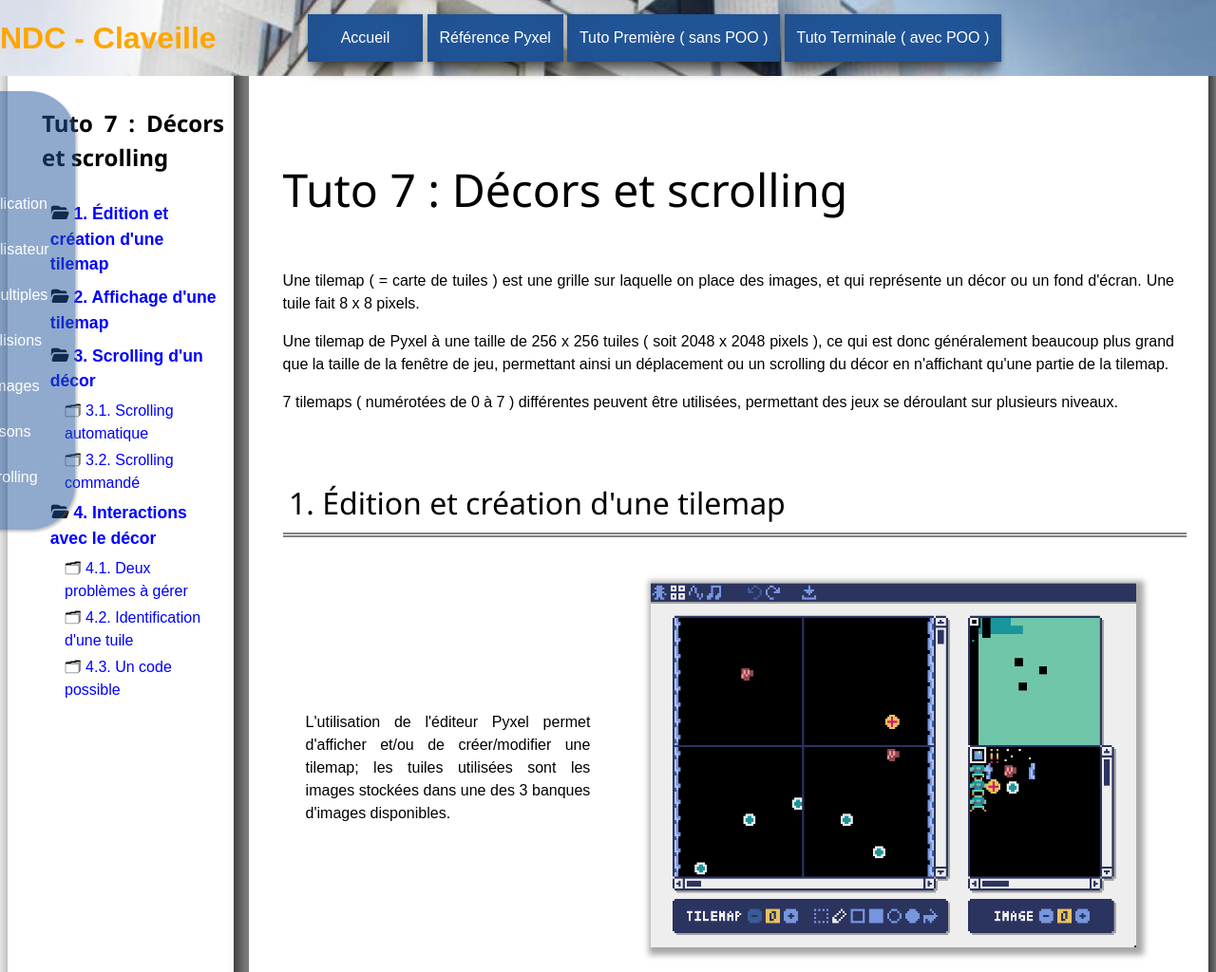
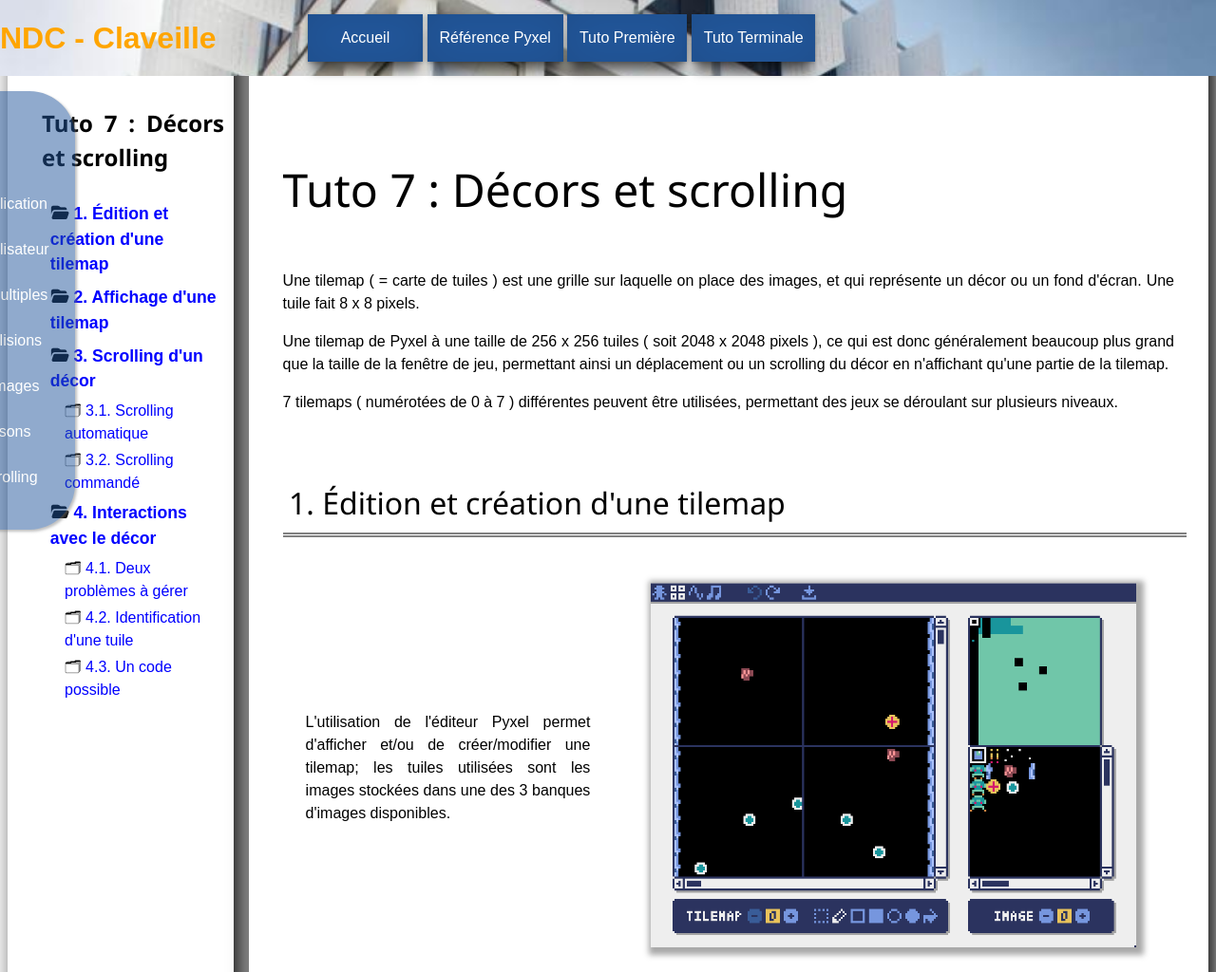
Before and after one commit to JPGardette/NDC, a plain HTML site: page nuit_du_code/tuto_premiere7.html in a window 1280 px wide. Shown: the top 1024 px of the page at 95% size. Drawn offline with Linux system fonts and the light colour scheme.

Commit message:
Update tuto_premiere7.html

```diff
--- a/nuit_du_code/tuto_premiere7.html
+++ b/nuit_du_code/tuto_premiere7.html
@@ -31,8 +31,8 @@
 		<ul id="header-menu">
 			<li><a href="index-2.html">Accueil</a></li>
 			<li><a href="ref_pyxel.html">Référence Pyxel</a></li>
-			<li><a href="tuto_premiere1.html">Tuto Première ( sans POO )</a></li>
-			<li><a href="tuto_terminale1.html">Tuto Terminale ( avec POO )</a></li>
+			<li><a href="tuto_premiere1.html">Tuto Première</a></li>
+			<li><a href="tuto_terminale1.html">Tuto Terminale</a></li>
 
 		</ul>
 
```
